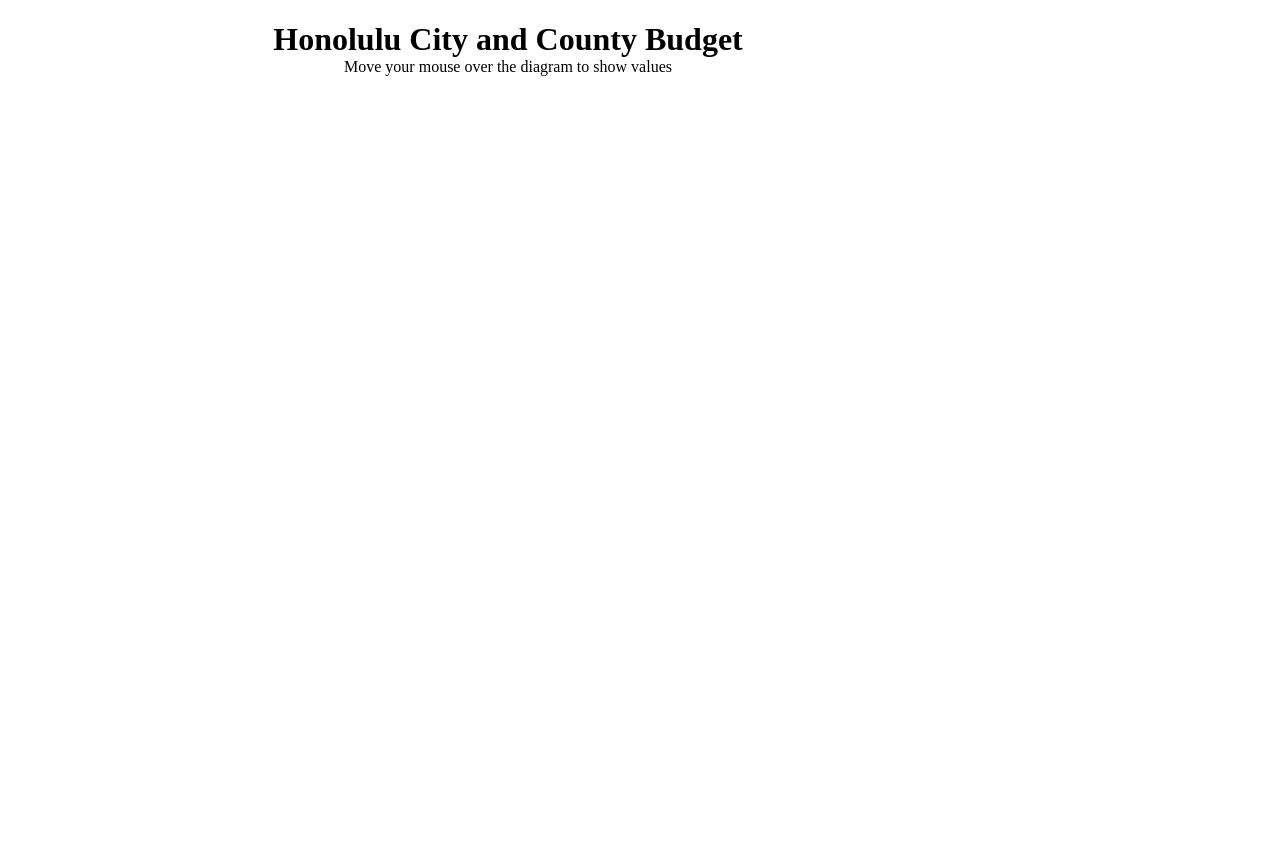
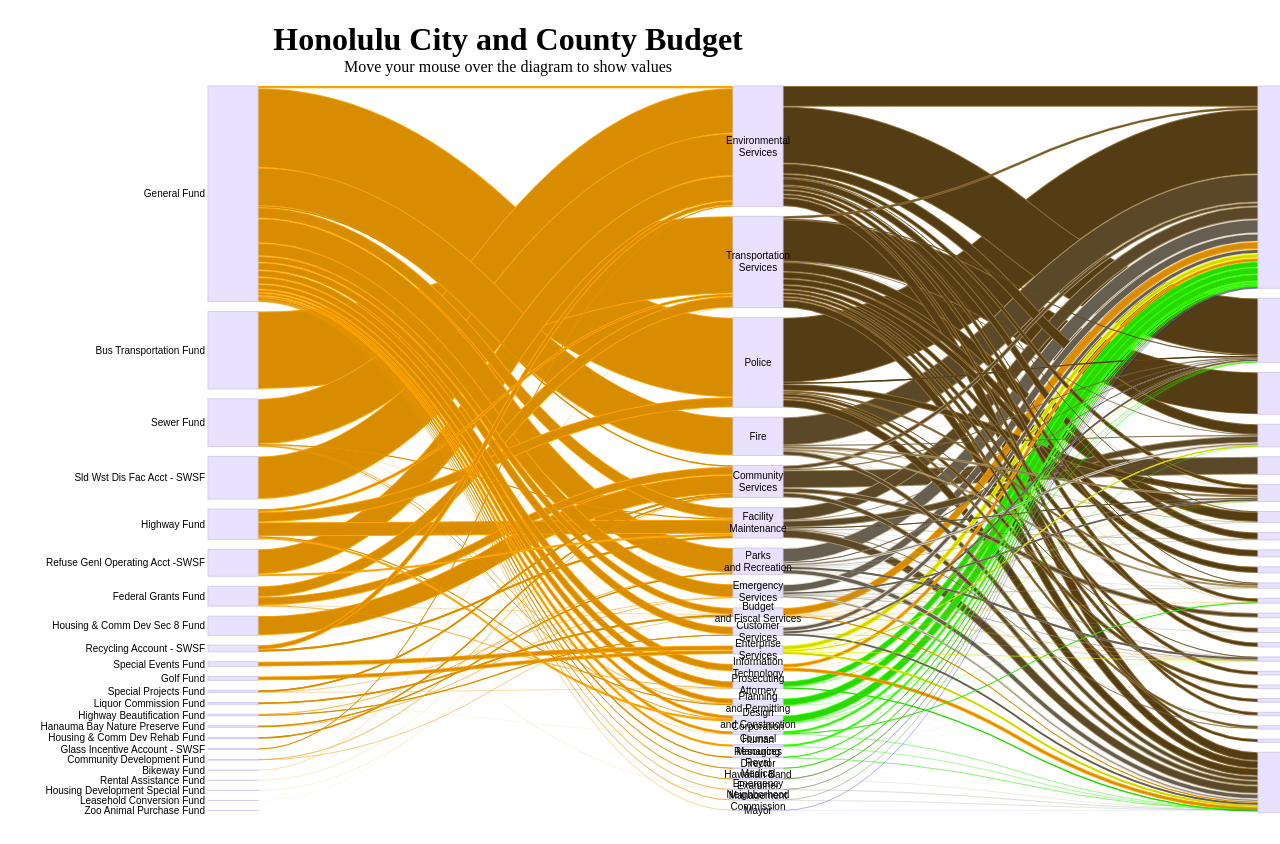
Before and after one commit to codeisland/RI-Budget-Sankey, a plain HTML site: page index.html in a window 1280 px wide. Shown: the top 844 px of the page. Drawn offline with Linux system fonts and the light colour scheme.

Commit message:
Update index.html

```diff
--- a/index.html
+++ b/index.html
@@ -5,7 +5,7 @@
     <title>Sankey Javascript Demo</title>
     <script src="raphael.js" type="text/javascript"></script>
     <script src="jquery.js" type="text/javascript"></script>
-    <script src="snakey.js" type="text/javascript"></script>
+    <script src="sankey.js" type="text/javascript"></script>
   </head>
   <body>
     <script type='text/javascript'>
```
